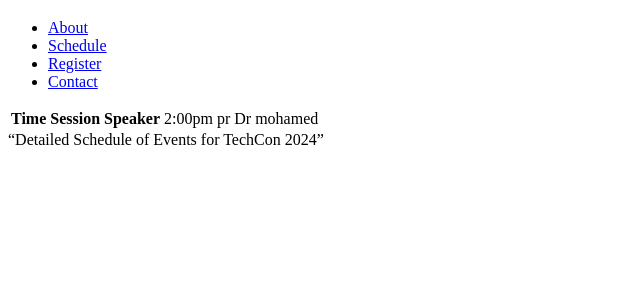
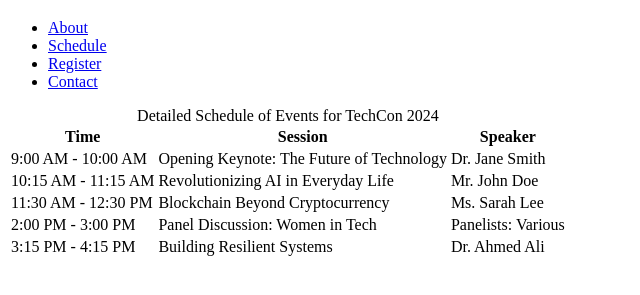
Before and after one commit to Shahdhesham147/TechCon_HTML, a plain HTML site: page techcon_website/schedule.html in a window 1280 px wide. Shown: the part 61-356 px from the top of the page, without its empty margins (0-640 px from the left). Drawn offline with Linux system fonts and the light colour scheme.

Commit message:
Update schedule.html

```diff
--- a/techcon_website/schedule.html
+++ b/techcon_website/schedule.html
@@ -18,15 +18,49 @@
       </nav>
    </header>
     <main>
-    <table>
-        <th>Time</th>
-        <th>Session</th>
-        <th>Speaker</th>
-        <td>2:00pm</td>
-        <td>pr</td>
-        <td>Dr mohamed</td>
-    </table>
-    <caption> “Detailed Schedule of Events for TechCon 2024”</caption>
-   </main>
+  <!-- Table Caption -->
+  <table>
+    <caption>Detailed Schedule of Events for TechCon 2024</caption>
+
+    <!-- Table Headers -->
+    <thead>
+      <tr>
+        <th scope="col">Time</th>
+        <th scope="col">Session</th>
+        <th scope="col">Speaker</th>
+      </tr>
+    </thead>
+
+    <!-- Table Body with Data Rows -->
+    <tbody>
+      <tr>
+        <td>9:00 AM - 10:00 AM</td>
+        <td>Opening Keynote: The Future of Technology</td>
+        <td>Dr. Jane Smith</td>
+      </tr>
+      <tr>
+        <td>10:15 AM - 11:15 AM</td>
+        <td>Revolutionizing AI in Everyday Life</td>
+        <td>Mr. John Doe</td>
+      </tr>
+      <tr>
+        <td>11:30 AM - 12:30 PM</td>
+        <td>Blockchain Beyond Cryptocurrency</td>
+        <td>Ms. Sarah Lee</td>
+      </tr>
+      <tr>
+        <td>2:00 PM - 3:00 PM</td>
+        <td>Panel Discussion: Women in Tech</td>
+        <td>Panelists: Various</td>
+      </tr>
+      <tr>
+        <td>3:15 PM - 4:15 PM</td>
+        <td>Building Resilient Systems</td>
+        <td>Dr. Ahmed Ali</td>
+      </tr>
+    </tbody>
+  </table>
+</main>
+
 </body>
 </html>
```
